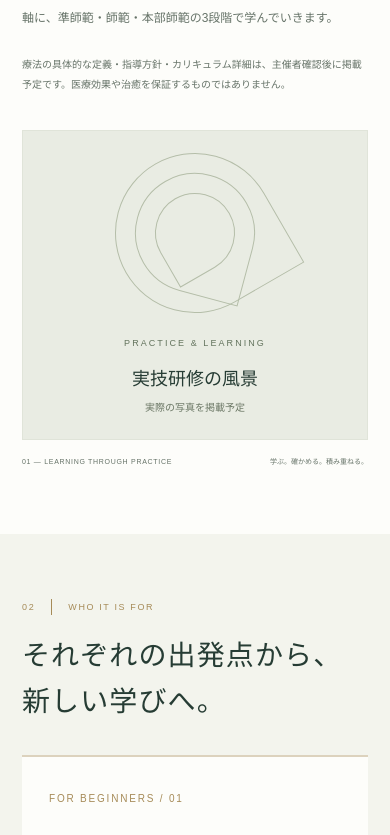
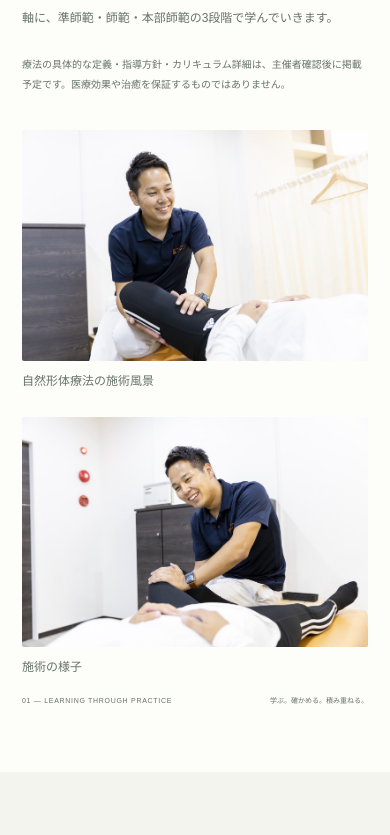
Before and after one commit to seityou-tuu/shizen-keitai-hp, a Next.js app: page / in a window 390 px wide. Shown: the part 2961-3796 px from the top of the page. Built offline with nearby package versions, Linux system fonts and the light colour scheme.

Commit message:
feat: integrate eight program photos with responsive layouts

```diff
--- a/app/layout.tsx
+++ b/app/layout.tsx
@@ -2,6 +2,7 @@ import type { Metadata } from "next";
 import "./globals.css";
 import "./learning-experience.css";
 import "./public-training.css";
+import "./program-photos.css";
 
 const title = "自然形体療法 資格取得プログラム | 株式会社TSUNAGi";
 const description =
--- a/app/page.tsx
+++ b/app/page.tsx
@@ -1,8 +1,9 @@
+import { ProgramPhoto } from "@/components/program-photo";
 import { PublicTreatment } from "@/components/public-treatment";
 import { MonthlyTraining } from "@/components/monthly-training";
 import { InformationLinks } from "@/components/information-links";
 import { Header } from "@/components/header";
-import { ArrowLink, PhotoPlaceholder, SectionHeading } from "@/components/ui";
+import { ArrowLink, SectionHeading } from "@/components/ui";
 import {
   LearningQuestions,
   TrainingExperience,
@@ -153,10 +154,8 @@ export default function Home() {
               </p>
             </div>
             <div className="about-image">
-              <PhotoPlaceholder
-                label="PRACTICE & LEARNING"
-                caption="実技研修の風景"
-              />
+              <ProgramPhoto name="treatment-main" caption="自然形体療法の施術風景" />
+              <ProgramPhoto name="treatment-detail" caption="施術の様子" />
               <div className="image-caption">
                 <span>01 — LEARNING THROUGH PRACTICE</span>
                 <span>学ぶ。確かめる。積み重ねる。</span>
@@ -321,7 +320,10 @@ export default function Home() {
         </section>
         <section id="instructors" className="section instructor-section">
           <div className="container two-column">
-            <PhotoPlaceholder label="INSTRUCTOR" caption="講師紹介写真" />
+            <div className="instructor-photos">
+              <ProgramPhoto name="instructor-portrait" caption="講師紹介" />
+              <ProgramPhoto name="speaker-message" caption="講師・メッセージ紹介" />
+            </div>
             <div>
               <SectionHeading number="07" english="INSTRUCTORS">
                 学びを支える、
--- /dev/null
+++ b/app/program-photos.css
@@ -0,0 +1,38 @@
+.program-photo {
+  margin: 0;
+  min-width: 0;
+}
+.program-photo img {
+  display: block;
+  width: 100%;
+  height: auto;
+  border-radius: 2px;
+}
+.program-photo figcaption {
+  padding: 10px 0 0;
+  color: var(--muted);
+  font-size: 12px;
+  line-height: 1.8;
+}
+.about-image .program-photo + .program-photo,
+.instructor-photos .program-photo + .program-photo,
+.learning-format-photo .program-photo + .program-photo {
+  margin-top: 24px;
+}
+.instructor-photos,
+.learning-format-photo,
+.about-image {
+  min-width: 0;
+}
+.training-atmosphere {
+  max-width: 720px;
+  margin: 48px auto;
+}
+@media (max-width: 600px) {
+  .instructor-photos {
+    order: 2;
+  }
+  .training-atmosphere {
+    margin: 30px 0;
+  }
+}
--- a/components/learning-experience.tsx
+++ b/components/learning-experience.tsx
@@ -1,5 +1,6 @@
+import { ProgramPhoto } from "@/components/program-photo";
 import { TrainingDay } from "@/components/training-day";
-import { PhotoPlaceholder, SectionHeading } from "@/components/ui";
+import { SectionHeading } from "@/components/ui";
 
 export function LearningQuestions() {
   return (
@@ -116,10 +117,19 @@ export function TrainingExperience() {
           {formats.map((item) => (
             <article className="learning-format" key={item.number}>
               <div className="learning-format-photo">
-                <PhotoPlaceholder label={item.english} caption={item.photo} />
-                <p className="learning-photo-note">
-                  研修写真は準備中です。実際の様子は、確認・許諾後に掲載します。
-                </p>
+                {item.number === "01" ? (
+                  <>
+                    <ProgramPhoto name="practical-hands-on" caption="実技研修の風景" />
+                    <ProgramPhoto name="practical-observation" caption="実技を見ながら学ぶ様子" />
+                  </>
+                ) : (
+                  <>
+                    <ProgramPhoto name="classroom-session" caption="座学・講義の風景" />
+                    <p className="learning-photo-note">
+                      写真は座学・講義の様子です。オンライン理論研修の画面ではありません。
+                    </p>
+                  </>
+                )}
               </div>
               <div className="learning-format-content">
                 <p className="eyebrow">
@@ -147,6 +157,9 @@ export function TrainingExperience() {
               </div>
             </article>
           ))}
+        </div>
+        <div className="training-atmosphere">
+          <ProgramPhoto name="group-guidance" caption="研修の雰囲気" />
         </div>
         <TrainingDay />
         <div className="learning-rhythm">
--- /dev/null
+++ b/components/program-photo.tsx
@@ -0,0 +1,33 @@
+import Image from "next/image";
+import treatmentMain from "@/public/images/treatment-main.jpg";
+import treatmentDetail from "@/public/images/treatment-detail.jpg";
+import instructorPortrait from "@/public/images/instructor-portrait.jpg";
+import speakerMessage from "@/public/images/speaker-message.jpg";
+import practicalHandsOn from "@/public/images/practical-hands-on.jpg";
+import practicalObservation from "@/public/images/practical-observation.jpg";
+import classroomSession from "@/public/images/classroom-session.jpg";
+import groupGuidance from "@/public/images/group-guidance.jpg";
+
+const photos = {
+  "treatment-main": treatmentMain,
+  "treatment-detail": treatmentDetail,
+  "instructor-portrait": instructorPortrait,
+  "speaker-message": speakerMessage,
+  "practical-hands-on": practicalHandsOn,
+  "practical-observation": practicalObservation,
+  "classroom-session": classroomSession,
+  "group-guidance": groupGuidance,
+};
+
+export function ProgramPhoto({ name, caption }: {
+  name: keyof typeof photos;
+  caption: string;
+}) {
+  return (
+    <figure className="program-photo">
+      <Image src={photos[name]} alt={caption}
+        sizes="(max-width: 600px) calc(100vw - 44px), (max-width: 850px) 50vw, 540px" />
+      <figcaption>{caption}</figcaption>
+    </figure>
+  );
+}
```
